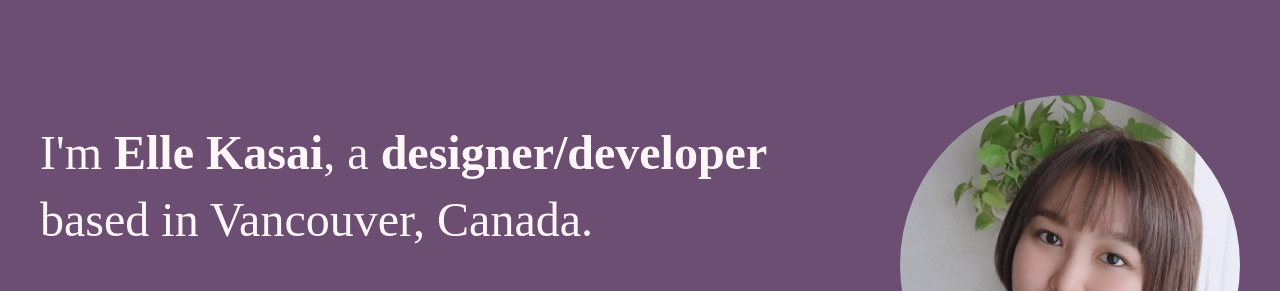
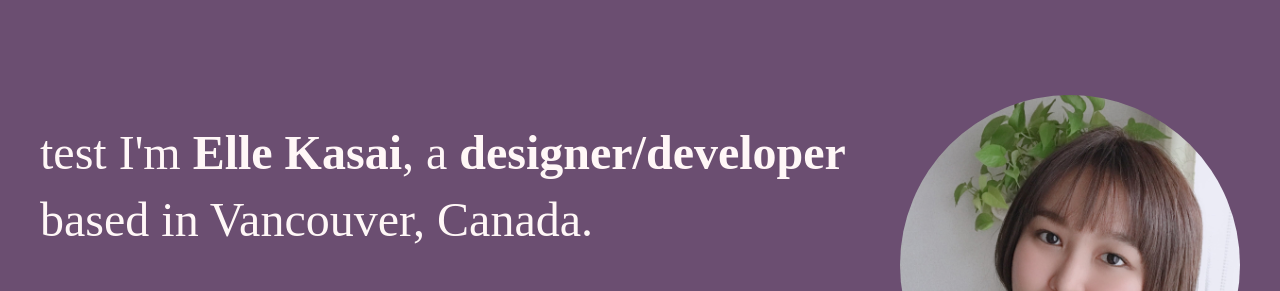
Before and after one commit to daikon4651/block-coding, a website built with webpack: page src/ejs/index.ejs in a window 1280 px wide. Shown: the part 65-356 px from the top of the page. Built offline with nearby package versions, Linux system fonts and the light colour scheme; a web font is replaced by a local one.

Commit message:
テスト

```diff
--- a/src/ejs/index.ejs
+++ b/src/ejs/index.ejs
@@ -14,7 +14,7 @@
     <div class="primaryHero__inner l-lg-container">
 
       <div class="primaryHero__content">
-        <h1 class="primaryHero__heading">I'm <strong>Elle Kasai</strong>, a <strong>designer/developer</strong> based in Vancouver, Canada.</h1>
+        <h1 class="primaryHero__heading">test I'm <strong>Elle Kasai</strong>, a <strong>designer/developer</strong> based in Vancouver, Canada.</h1>
 
         <p class="primaryHero__text">このポートフォリオサイトのコードは<a class="primaryHero__textLink" href="#" target="_blank" target="_blank">こちら</a>にまとまっています｡<br class="u-lg-show">
         お問い合わせは<a class="primaryHero__textLink" id="contact-link" href="#contact" aria-labelledby="contact contact-link">コンタクトフォーム</a>からどうぞ。</p>
```
